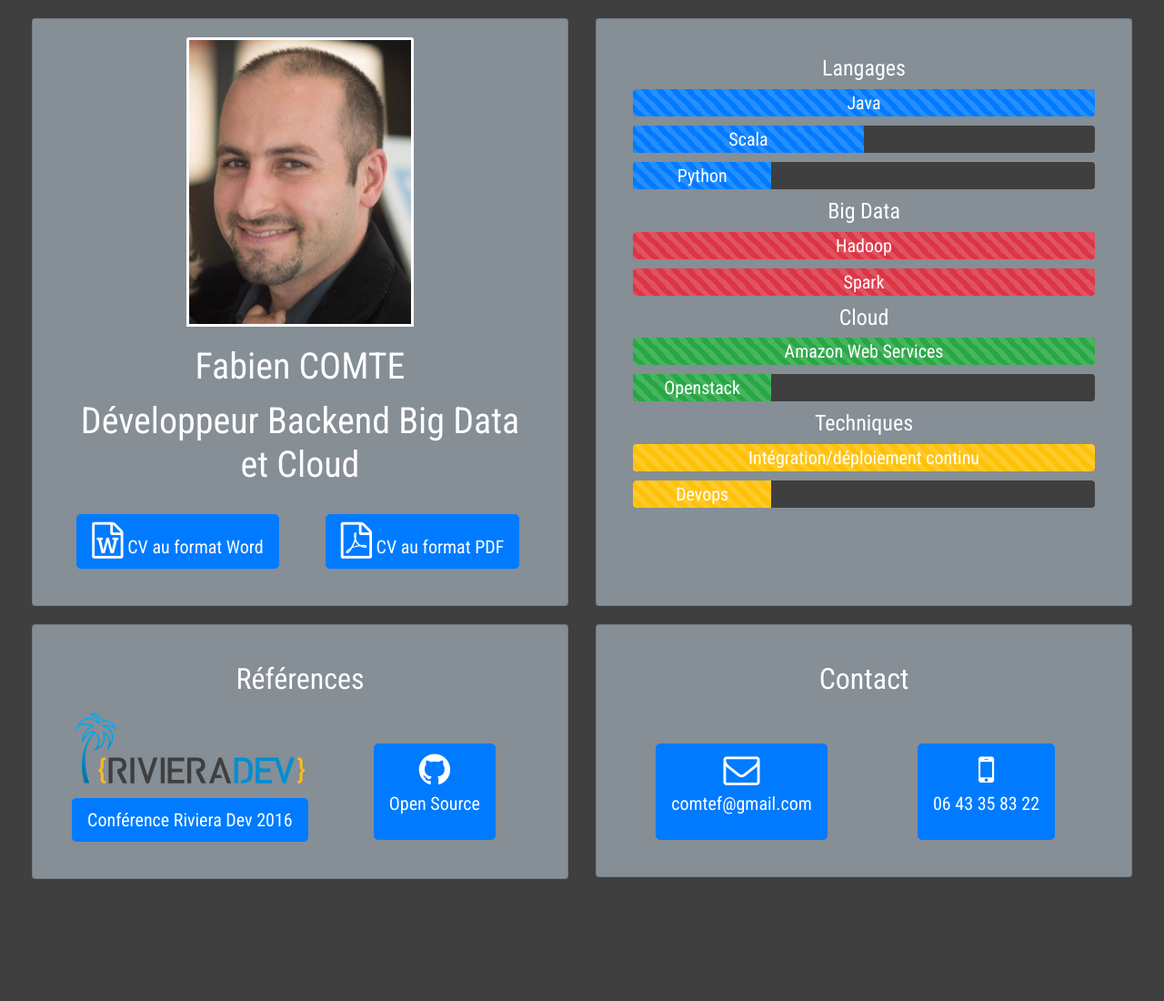
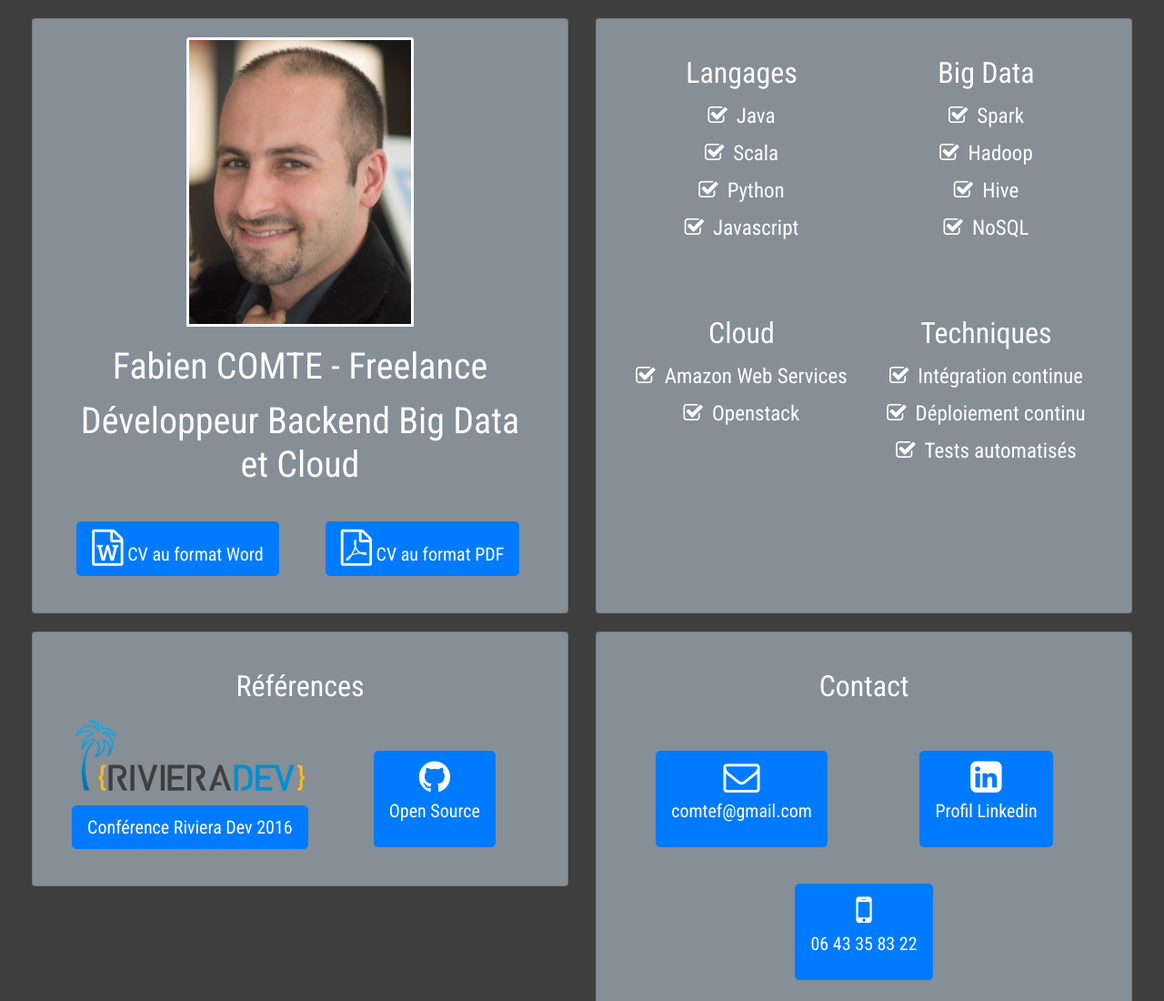
Before and after one commit to comtef/comtef.github.io, a plain HTML site: page index.html in a window 1280 px wide. Shown: the top 1100 px of the page at 91% size. Before the commit the page ends 986 px from the top, so only its background shows below. Drawn offline with Linux system fonts and the light colour scheme.

Commit message:
Updated skill lists and new favicon

```diff
--- a/css/main.css
+++ b/css/main.css
@@ -5,7 +5,6 @@ body {
     background-color: #3F3F3F;
     color: white;
 }
-
 
 .me-card {
     align-content: center;
@@ -15,11 +14,6 @@ body {
 .card {
     background-color: #868e96;
 }
-
-.progress {
-    background-color: #3F3F3F;
-}
-
 
 .me-img {
     margin: 0 auto;
@@ -31,10 +25,20 @@ body {
     margin-top: 30px;
 }
 
-.bar {
-    height: 30px;
-    font-size: 20px;
-    margin-bottom: 10px;
+.skill-list {
+    padding: 0;
+}
+
+.skill-list li {
+    font-size: 23px;
+    list-style-type: none;
+    line-height: 40px
+}
+
+.skill-list li:before {
+    font-family: 'FontAwesome';
+    content:"\f046";
+    margin-right: 10px
 }
 
 .top-row {
@@ -49,6 +53,6 @@ body {
     height: 100px;
 }
 
-.github {
+.button-link {
     margin-top: 40px;
 }
--- a/index.html
+++ b/index.html
@@ -3,13 +3,15 @@
 <head>
     <meta charset="utf-8">
     <meta http-equiv="x-ua-compatible" content="ie=edge">
-    <title></title>
+    <title>Fabien COMTE - Développeur Big Data Freelance</title>
     <meta name="description" content="">
     <meta name="viewport" content="width=device-width, initial-scale=1">
-
-    <link rel="manifest" href="site.webmanifest">
-    <link rel="apple-touch-icon" href="icon.png">
-
+    <link rel="apple-touch-icon" sizes="180x180" href="/apple-touch-icon.png">
+    <link rel="icon" type="image/png" sizes="32x32" href="/favicon-32x32.png">
+    <link rel="icon" type="image/png" sizes="16x16" href="/favicon-16x16.png">
+    <link rel="manifest" href="/manifest.json">
+    <link rel="mask-icon" href="/safari-pinned-tab.svg" color="#5bbad5">
+    <meta name="theme-color" content="#ffffff">
     <script src="js/bootstrap.min.js"></script>
     <link rel="stylesheet" href="css/bootstrap.min.css">
     <link rel="stylesheet" href="css/font-awesome.min.css">
@@ -25,17 +27,19 @@
             <div class="card me-card top-card text-center">
                 <img class="card-img-top me-img" src="img/me.png" alt="Fabien COMTE">
                 <div class="card-body">
-                    <h1 class="card-title">Fabien COMTE</h1>
+                    <h1 class="card-title">Fabien COMTE - Freelance</h1>
                     <h1 class="card-text">Développeur Backend Big Data et Cloud</h1>
-                    <div class="row cv">
-                        <div class="col">
-                            <a href="doc/CV%20Fabien%20COMTE.docx" class="btn btn-primary btn-lg"><i class="fa fa-2x fa-file-word-o"
-                                                                   aria-hidden="true"></i> CV au
+                    <div class="row">
+                        <div class="col cv">
+                            <a href="doc/CV%20Fabien%20COMTE.docx" class="btn btn-primary btn-lg"><i
+                                    class="fa fa-2x fa-file-word-o"
+                                    aria-hidden="true"></i> CV au
                                 format Word</a>
                         </div>
-                        <div class="col">
-                            <a href="doc/CV%20Fabien%20COMTE.pdf" class="btn btn-primary btn-lg"><i class="fa fa-2x fa-file-pdf-o"
-                                                                   aria-hidden="true"></i> CV au
+                        <div class="col cv">
+                            <a href="doc/CV%20Fabien%20COMTE.pdf" class="btn btn-primary btn-lg"><i
+                                    class="fa fa-2x fa-file-pdf-o"
+                                    aria-hidden="true"></i> CV au
                                 format PDF</a>
                         </div>
                     </div>
@@ -44,57 +48,42 @@
         </div>
         <div class="col text-center">
             <div class="card me-card top-card text-center">
-                <div class="card-body">
-                    <h4>Langages</h4>
-                    <div class="progress bar">
-                        <div class="progress-bar progress-bar-striped" role="progressbar" style="width: 100%"
-                             aria-valuenow="10" aria-valuemin="0" aria-valuemax="100">Java
+                <div class="card-body h-100">
+                    <div class="row h-50">
+                        <div class="col">
+                            <h2>Langages</h2>
+                            <ul class="skill-list">
+                                <li>Java</li>
+                                <li>Scala</li>
+                                <li>Python</li>
+                                <li>Javascript</li>
+                            </ul>
+                        </div>
+                        <div class="col">
+                            <h2>Big Data</h2>
+                            <ul class="skill-list">
+                                <li>Spark</li>
+                                <li>Hadoop</li>
+                                <li>Hive</li>
+                                <li>NoSQL</li>
+                            </ul>
                         </div>
                     </div>
-                    <div class="progress bar">
-                        <div class="progress-bar progress-bar-striped" role="progressbar" style="width: 50%"
-                             aria-valuenow="10" aria-valuemin="0" aria-valuemax="100">Scala
+                    <div class="row h-50">
+                        <div class="col">
+                            <h2>Cloud</h2>
+                            <ul class="skill-list">
+                                <li>Amazon Web Services</li>
+                                <li>Openstack</li>
+                            </ul>
                         </div>
-                    </div>
-                    <div class="progress bar">
-                        <div class="progress-bar progress-bar-striped" role="progressbar" style="width: 30%"
-                             aria-valuenow="10" aria-valuemin="0" aria-valuemax="100">Python
-                        </div>
-                    </div>
-
-                    <h4>Big Data</h4>
-                    <div class="progress bar">
-                        <div class="progress-bar progress-bar-striped bg-danger" role="progressbar" style="width: 100%"
-                             aria-valuenow="10" aria-valuemin="0" aria-valuemax="100">Hadoop
-                        </div>
-                    </div>
-                    <div class="progress bar">
-                        <div class="progress-bar progress-bar-striped bg-danger" role="progressbar" style="width: 100%"
-                             aria-valuenow="10" aria-valuemin="0" aria-valuemax="100">Spark
-                        </div>
-                    </div>
-
-                    <h4>Cloud</h4>
-                    <div class="progress bar">
-                        <div class="progress-bar progress-bar-striped bg-success" role="progressbar" style="width: 100%"
-                             aria-valuenow="10" aria-valuemin="0" aria-valuemax="100">Amazon Web Services
-                        </div>
-                    </div>
-                    <div class="progress bar">
-                        <div class="progress-bar progress-bar-striped bg-success" role="progressbar" style="width: 30%"
-                             aria-valuenow="10" aria-valuemin="0" aria-valuemax="100">Openstack
-                        </div>
-                    </div>
-
-                    <h4>Techniques</h4>
-                    <div class="progress bar">
-                        <div class="progress-bar progress-bar-striped bg-warning" role="progressbar" style="width: 100%"
-                             aria-valuenow="10" aria-valuemin="0" aria-valuemax="100">Intégration/déploiement continu
-                        </div>
-                    </div>
-                    <div class="progress bar">
-                        <div class="progress-bar progress-bar-striped bg-warning" role="progressbar" style="width: 30%"
-                             aria-valuenow="10" aria-valuemin="0" aria-valuemax="100">Devops
+                        <div class="col">
+                            <h2>Techniques</h2>
+                            <ul class="skill-list">
+                                <li>Intégration continue</li>
+                                <li>Déploiement continu</li>
+                                <li>Tests automatisés</li>
+                            </ul>
                         </div>
                     </div>
                 </div>
@@ -112,7 +101,7 @@
                             <a class="btn btn-primary btn-lg" href="http://2016.rivieradev.fr/session/66">Conférence
                                 Riviera Dev 2016</a>
                         </div>
-                        <div class="col github">
+                        <div class="col button-link">
                             <a class="btn btn-primary btn-lg" href="https://github.com/comtef">
                                 <i class="fa fa-2x fa-github" aria-hidden="true"></i>
                                 <p>Open Source</p>
@@ -127,13 +116,19 @@
                 <div class="card-body">
                     <h2 class="card-title">Contact</h2>
                     <div class="row">
-                        <div class="col github">
+                        <div class="col button-link">
                             <a class="btn btn-primary btn-lg" href="mailto:comtef@gmail.com">
                                 <i class="fa fa-2x fa-envelope-o" aria-hidden="true"></i>
                                 <p>comtef@gmail.com</p>
                             </a>
                         </div>
-                        <div class="col github">
+                        <div class="col button-link">
+                            <a class="btn btn-primary btn-lg" href="https://www.linkedin.com/in/fabien-comte-6524b730/">
+                                <i class="fa fa-2x fa-linkedin-square" aria-hidden="true"></i>
+                                <p>Profil Linkedin</p>
+                            </a>
+                        </div>
+                        <div class="col button-link">
                             <a class="btn btn-primary btn-lg" href="tel:0643358322">
                                 <i class="fa fa-2x fa-mobile" aria-hidden="true"></i>
                                 <p>06 43 35 83 22</p>
@@ -146,16 +141,20 @@
     </div>
 </div>
 
-<!-- Google Analytics: change UA-XXXXX-Y to be your site's ID. -->
+<!-- Global site tag (gtag.js) - Google Analytics -->
+<script async src="https://www.googletagmanager.com/gtag/js?id=UA-61031085-1"></script>
 <script>
-    window.ga = function () {
-        ga.q.push(arguments)
-    };
-    ga.q = [];
-    ga.l = +new Date;
-    ga('create', 'UA-61031085-1', 'auto');
-    ga('send', 'pageview')
+    window.dataLayer = window.dataLayer || [];
+
+    function gtag() {
+        dataLayer.push(arguments);
+    }
+
+    gtag('js', new Date());
+
+    gtag('config', 'UA-61031085-1');
 </script>
+
 <script src="https://www.google-analytics.com/analytics.js" async defer></script>
 </body>
 </html>
```
Also changed, not shown: browserconfig.xml (+2 -5 lines), android-chrome-192x192.png (added), android-chrome-512x512.png (added), apple-touch-icon.png (added), favicon-16x16.png (added), favicon-32x32.png (added), favicon.ico, humans.txt (deleted), icon.png (deleted), manifest.json (added), mstile-150x150.png (added), safari-pinned-tab.svg (added), site.webmanifest (deleted), tile-wide.png (deleted), 1 more files.
